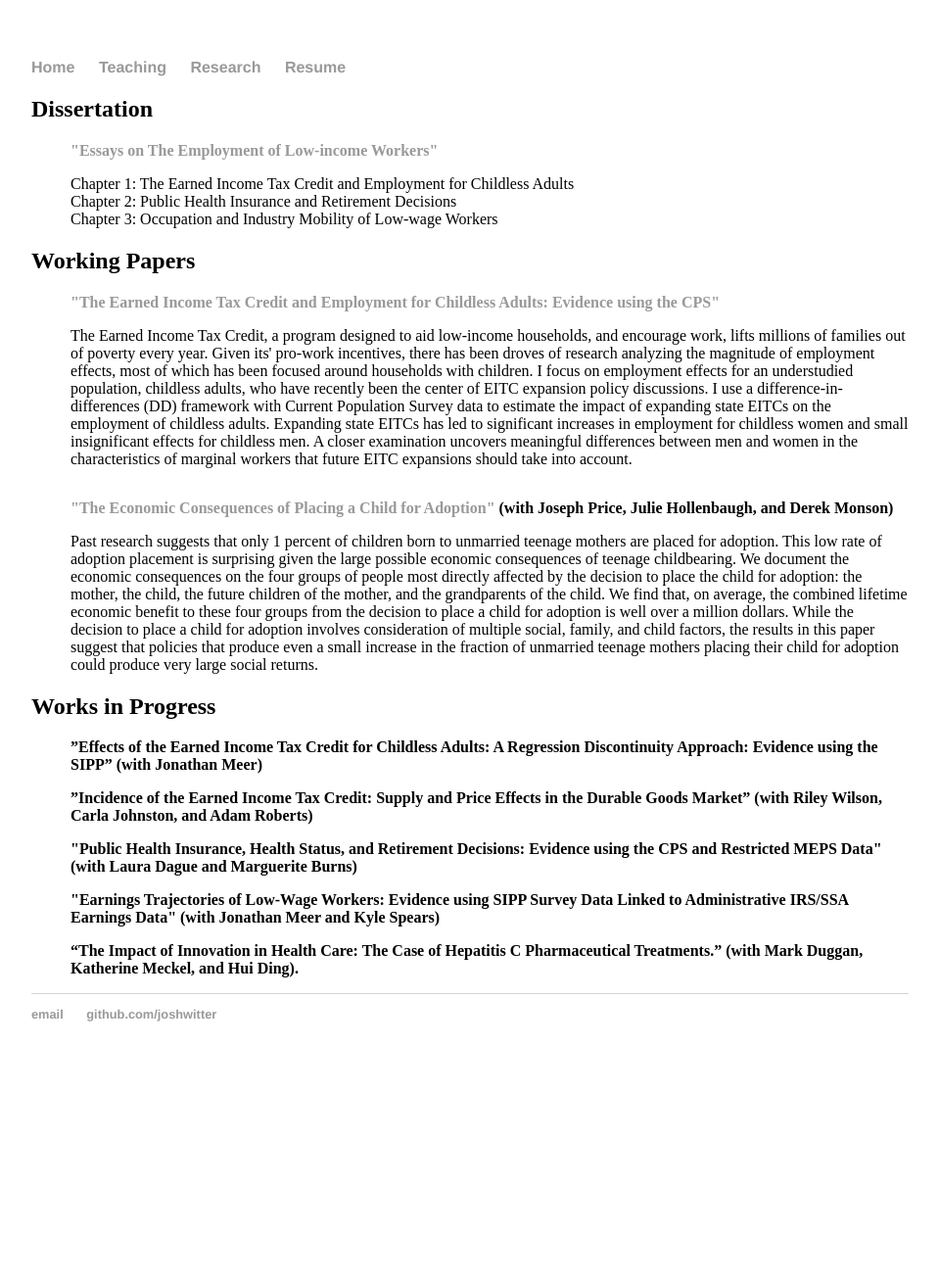
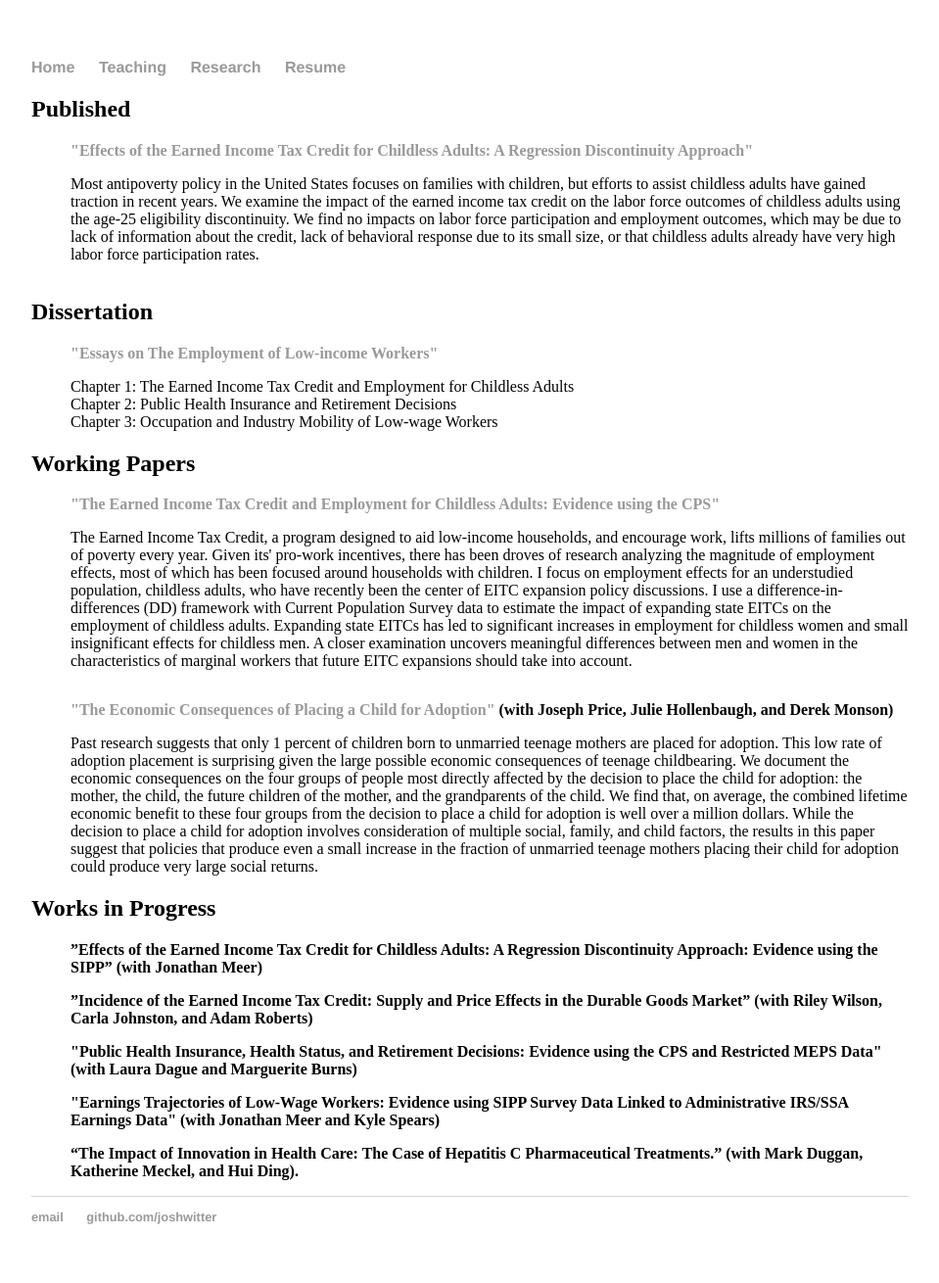
Before and after one commit to joshwitter/joshwitter.github.io, a Jekyll site: the page built from research/index.html, in a window 1280 px wide. Shown: the whole page at 98% size, without its empty margins (160-1119 px from the left). Built offline with Jekyll 4.4.1, drawn with Linux system fonts in a browser that asks for light colours; before the commit the page ends 1103 px from its top, so only the background shows below that.

Commit message:
Update index.html
Add published papers

```diff
--- a/research/index.html
+++ b/research/index.html
@@ -3,6 +3,13 @@ layout: default
 title: Research
 ---
 <div class="research">
+
+<h2>Published</h2>
+<ul style="list-style-type:none">
+  <li style="padding: 0 0 1em 0"><a href="/research/EITC_jswitter_meer.pdf"><b>"Effects of the Earned Income Tax Credit
+for Childless Adults: A Regression Discontinuity Approach"</a></b></li>
+  <li style="padding: 0 0 1em 0"> Most antipoverty policy in the United States focuses on families with children, but efforts to assist childless adults have gained traction in recent years. We examine the impact of the earned income tax credit on the labor force outcomes of childless adults using the age-25 eligibility discontinuity. We find no impacts on labor force participation and employment outcomes, which may be due to lack of information about the credit, lack of behavioral response due to its small size, or that childless adults already have very high labor force participation rates. </li>
+</ul>
 
 <h2>Dissertation</h2>
 <ul style="list-style-type:none">
```
